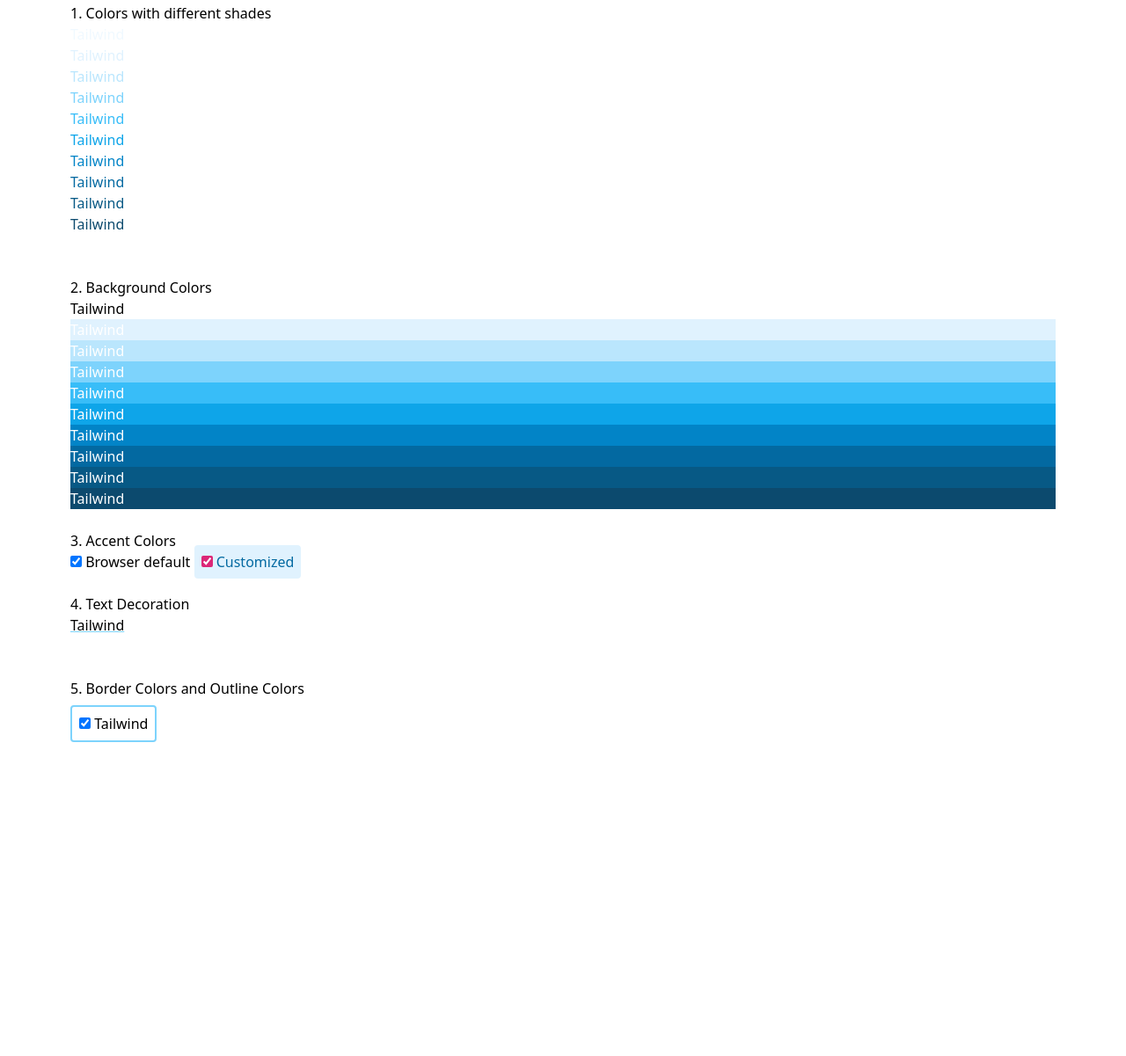
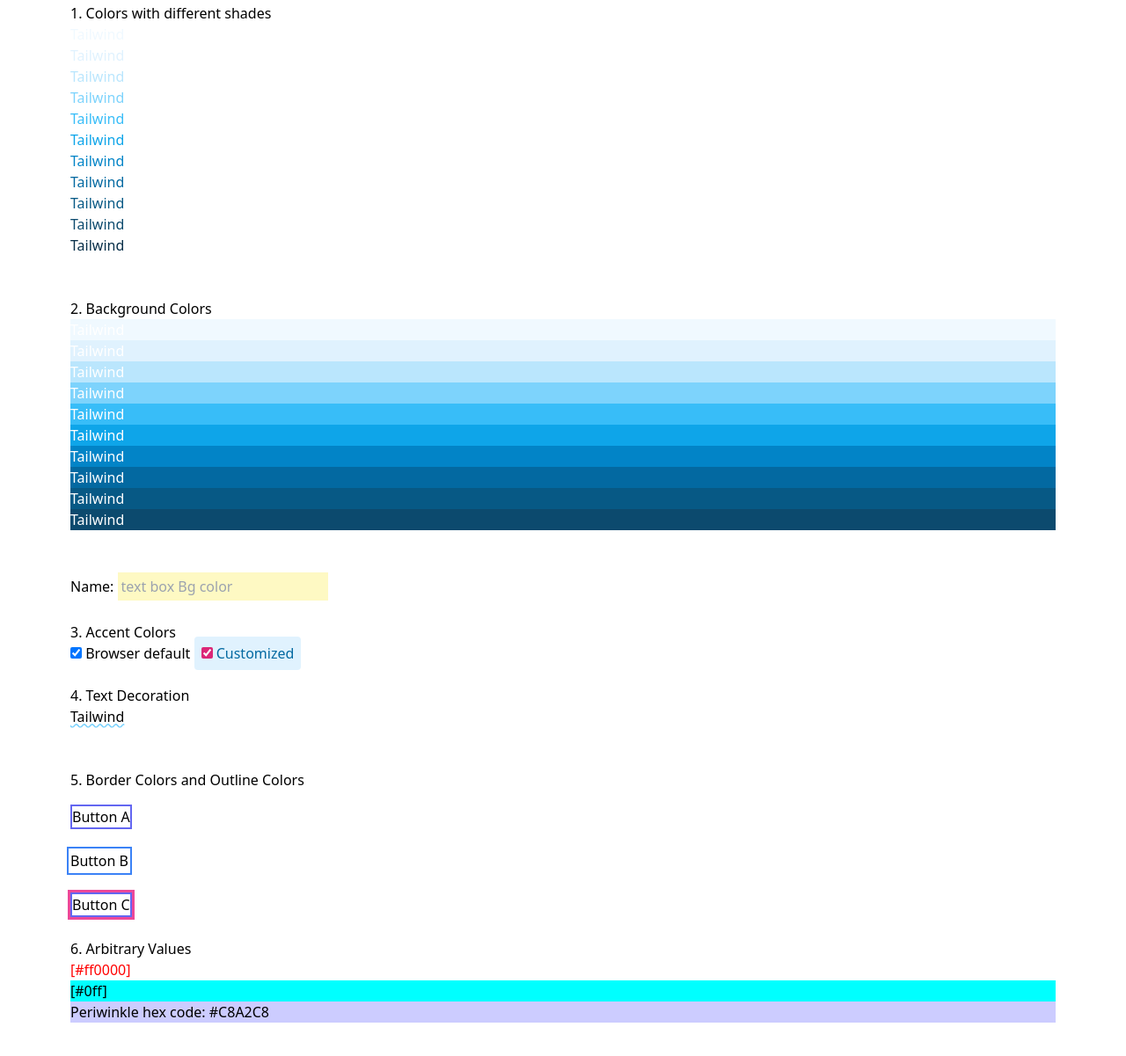
Before and after one commit to HARSH-dev1708/build-log, a plain HTML site: page tailwindcss/Fundamentals/1. Colors/index.html in a window 1280 px wide. Shown: the part 77-1278 px from the top of the page at 88% size. Before the commit the page ends 992 px from the top, so only its background shows below. Drawn offline with nearby package versions, Linux system fonts and the light colour scheme.

Commit message:
Revised tailwind colors and learned custom colors

```diff
--- a/tailwindcss/Fundamentals/1. Colors/index.html
+++ b/tailwindcss/Fundamentals/1. Colors/index.html
@@ -25,10 +25,11 @@
     <p class="text-sky-700">Tailwind</p>
     <p class="text-sky-800">Tailwind</p>
     <p class="text-sky-900">Tailwind</p>
+    <p class="text-sky-950">Tailwind</p>
 
     <br></br>
     <h1>2. Background Colors</h1>
-    <p class="bg-sky-50text-white">Tailwind</p>
+    <p class="bg-sky-50 text-white">Tailwind</p>
     <p class="bg-sky-100 text-white">Tailwind</p>
     <p class="bg-sky-200 text-white">Tailwind</p>
     <p class="bg-sky-300 text-white">Tailwind</p>
@@ -39,7 +40,13 @@
     <p class="bg-sky-800 text-white">Tailwind</p>
     <p class="bg-sky-900 text-white">Tailwind</p>
 
-    <br>
+    <br></br>
+    <label>
+      Name:
+      <input class="bg-yellow-100 text-sky-700 p-1" type="text" checked  placeholder="text box Bg color" />
+    </label>
+
+    <br></br>
 
     <h1>3. Accent Colors</h1>
     <label>
@@ -47,22 +54,28 @@
         Browser default
     </label>
     <label class="text-sky-700 bg-sky-100 p-2 rounded">
-      <input class="accent-pink-600" type="checkbox" checked />
+      <input class="accent-pink-600/50 hover:accent-pink-600/80" type="checkbox" checked />
         Customized
     </label>
 
     <br></br>
 
     <h1>4. Text Decoration</h1>
-    <p class="underline decoration-sky-300">Tailwind</p>
+    <p class="underline decoration-sky-300 decoration-wavy">Tailwind</p>
 
     <br></br>
     <h1 class="min-h-50px mb-4">5. Border Colors and Outline Colors</h1>
-    <label class="border-2 border-sky-300 p-2 rounded outline-2 outline-sky-600">
-      <input type="checkbox" checked />
-        Tailwind
-    </label>
+    <button class="border-2 border-indigo-500/100">Button A</button>
+    <br></br>
+    <button class="outline outline-2 outline-offset-2 outline-blue-500">Button B</button>
+    <br></br>
+    <button class="border-2 border-indigo-500/100 outline outline-3 outline-pink-500">Button C</button>
 
+    <br></br>
+    <h1>6. Arbitrary Values</h1>
+    <p class="text-[#ff0000]">[#ff0000]</p>
+    <p class="bg-[#0ff]">[#0ff]</p>
+    <p class="bg-[#CCCCFF]">Periwinkle hex code: #C8A2C8</p>
     <!-- 1. Colors With Different Shades -->
     <!-- https://tailwindcss.com/docs/customizing-colors  -->
 
```
